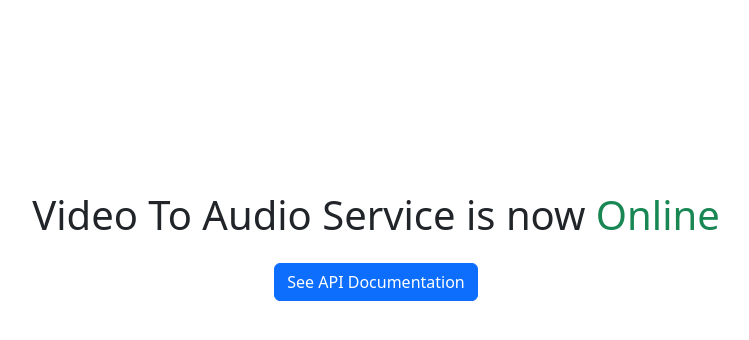
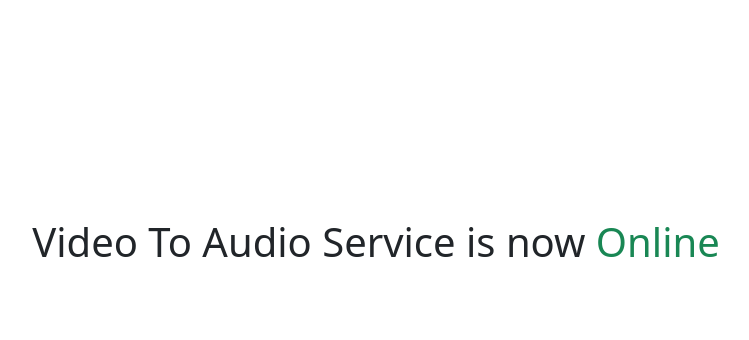
Before and after one commit to putriayu03/Compress-Image, a Flask app: page / in a window 1280 px wide. Shown: the part 154-494 px from the top of the page, without its empty margins (264-1013 px from the left). Run offline with Flask 3, Linux system fonts and the light colour scheme; some libraries are stand-ins or nearby versions.

```diff
--- a/templates/index.html
+++ b/templates/index.html
@@ -12,11 +12,6 @@
 <body>
     <div class="vh-100 w-100 d-flex justify-content-center align-items-center flex-column">
         <h1 class="text-center">Video To Audio Service is now <span class="text-success">Online</span></h1>
-
-
-        <div class="mt-3">
-            <button class="btn btn-primary">See API Documentation</button>
-        </div>
     </div>
 
 
```
